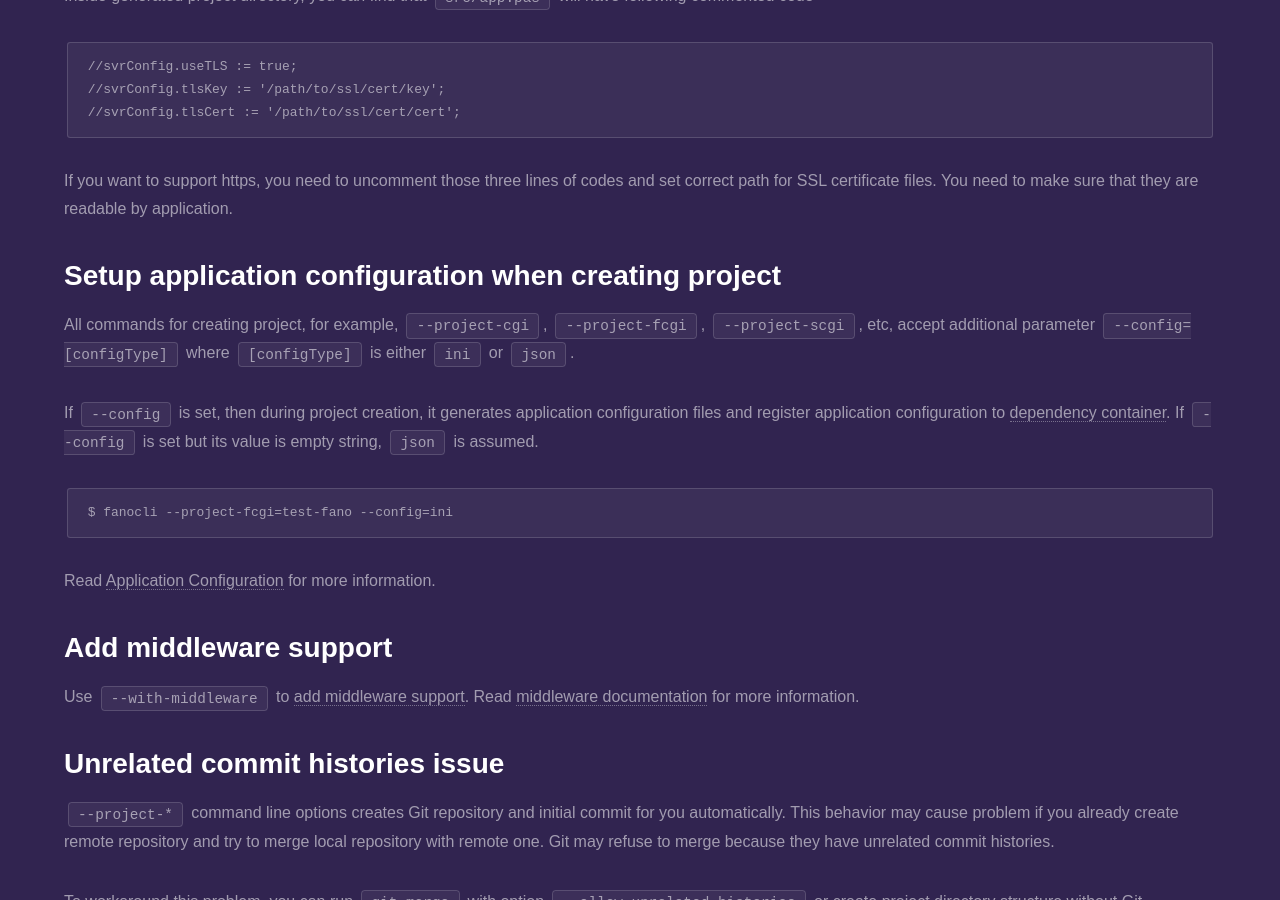
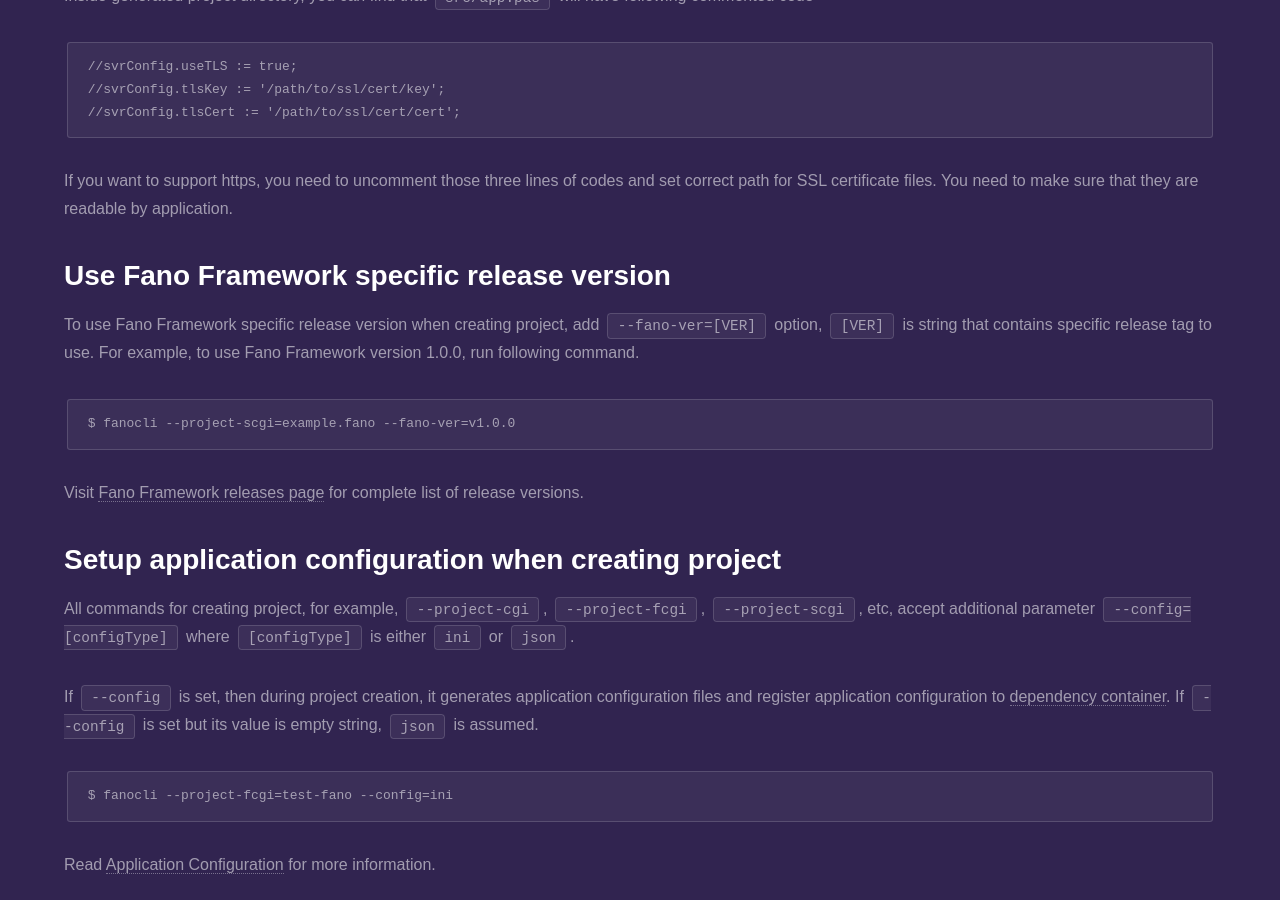
Before and after one commit to fanoframework/fanoframework.github.io, a Jekyll site: the page built from scaffolding-with-fano-cli/creating-project/index.md, in a window 1280 px wide and 900 px high, scrolled down 3178 px. Built offline with Jekyll 4.4.1, drawn with Linux system fonts in a browser that asks for light colours; our own code applies the rules of GitHub Pages for plain Markdown files.

Commit message:
add content about --fano-ver option from Fano-CLI

````diff
--- a/scaffolding-with-fano-cli/creating-project/index.md
+++ b/scaffolding-with-fano-cli/creating-project/index.md
@@ -126,6 +126,15 @@
 ```
 If you want to support https, you need to uncomment those three lines of codes and set correct path for SSL certificate files. You need to make sure that they are readable by application.
 
+## <a name="use-fano-framework-specific-release-version"></a>Use Fano Framework specific release version
+
+To use Fano Framework specific release version when creating project, add `--fano-ver=[VER]` option, `[VER]` is string that contains specific release tag to use. For example, to use Fano Framework version 1.0.0, run following command.
+
+```
+$ fanocli --project-scgi=example.fano --fano-ver=v1.0.0
+```
+Visit [Fano Framework releases page](https://github.com/fanoframework/fano/releases) for complete list of release versions.
+
 ## <a name="setup-application-configuration-when-creating-project"></a>Setup application configuration when creating project
 
 All commands for creating project, for example, `--project-cgi`, `--project-fcgi`, `--project-scgi`, etc, accept additional parameter `--config=[configType]` where `[configType]` is either `ini` or `json`.
````
